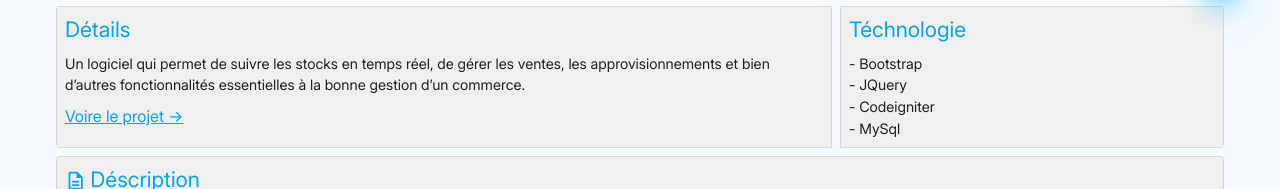
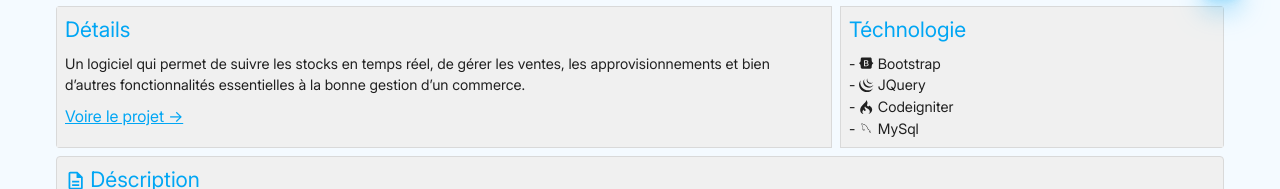
Before and after one commit to Hajatiana-0407/Portfolio-hajatiana, a React (Vite) app: page /projets/1 in a window 1280 px wide. Shown: the part 402-591 px from the top of the page. Built offline with nearby package versions, Linux system fonts and the light colour scheme.

Commit message:
Peject Modif

```diff
--- a/src/Utils/Datas.jsx
+++ b/src/Utils/Datas.jsx
@@ -30,6 +30,7 @@ export const Projets = [
             light: 'assets/images/projets/sa-logo-light.png'
         },
         link: 'https://softio-app.com/',
+        gitHubLink : "https://github.com/Hajatiana-0407/Softio" ,
         details: <>
             <p>
                 Ce logiciel de gestion complet a été conçu pour répondre aux besoins spécifiques de l'entreprise en matière de pilotage des activités commerciales, logistiques et administratives. Grâce à une interface organisée et intuitive, il facilite la navigation entre les différentes fonctionnalités et optimise la gestion quotidienne.
@@ -84,6 +85,7 @@ export const Projets = [
         },
 
         link: null,
+        gitHubLink : null ,
         details: <>
             <p>
                 Développé pour la société <strong>Haute-Zone Madagascar</strong>, ce logiciel de gestion regroupe un ensemble de fonctionnalités essentielles destinées à optimiser les opérations commerciales, techniques et administratives.
--- a/src/pages/Project.jsx
+++ b/src/pages/Project.jsx
@@ -23,7 +23,11 @@ const Project = () => {
                                         <NavLink to={`projets/${projet.id}`}>
                                             <Button type='button' label='Détails' icon={<FaEye />} />
                                         </NavLink>
-                                        <Button label='Répos' icon={<BsGithub />} />
+                                        {
+                                            projet.gitHubLink &&
+
+                                        <Button href={ projet.gitHubLink  } target='_blank' label='Dépôt' icon={<BsGithub />} />
+                                        }
                                     </div>
                                 </div>
                                 <div className='relative bg-secondary border-0 rounded-md overflow-hidden w-full h-45'>
@@ -46,7 +50,11 @@ const Project = () => {
                                             <NavLink to={`projets/${projet.id}`} className={'mr-1'}>
                                                 <Button type='button' label='' icon={<FaEye />} />
                                             </NavLink>
-                                            <Button label='' icon={<BsGithub />} />
+                                            {
+                                                projet.gitHubLink &&
+
+                                            <Button label='' href={ projet.gitHubLink } icon={<BsGithub />} />
+                                            }
                                         </div>
 
                                     </div>
--- a/src/pages/ProjetDetails.jsx
+++ b/src/pages/ProjetDetails.jsx
@@ -73,8 +73,8 @@ const ProjetDetails = () => {
                         <div>
                             <ul>
                                 {projet.technos.map((techno, key) => (
-                                    <li key={key} className='text-base text-primary font-body'>
-                                        - {techno.nom}
+                                    <li key={key} className='text-base text-primary font-body flex items-center gap-1'>
+                                        - { techno.icon } {techno.nom}
                                     </li>
                                 ))}
                             </ul>
```
